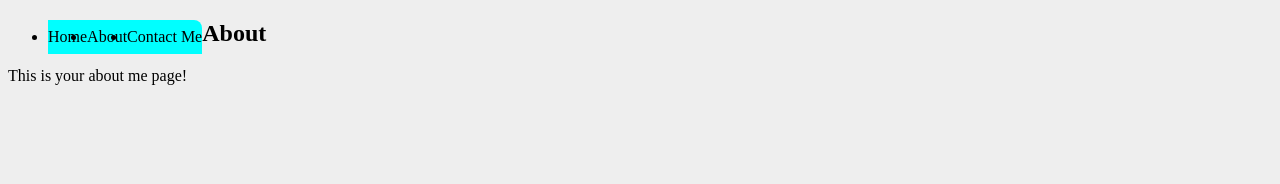
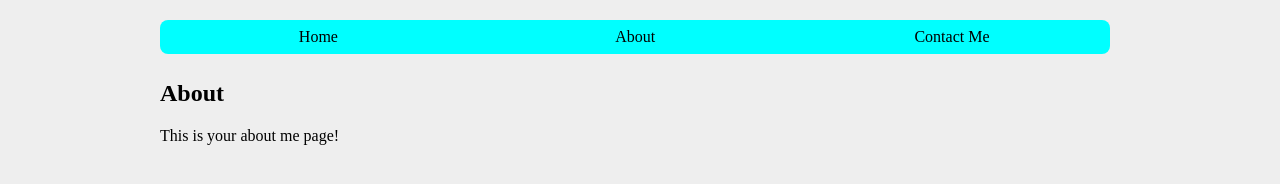
Before and after one commit to zenzerophotos/css_fixins, a website: page html/about.html in a window 1280 px wide. Drawn offline with Linux system fonts and the light colour scheme.

Commit message:
abot is done

```diff
--- a/html/about.html
+++ b/html/about.html
@@ -6,26 +6,26 @@
     body {
       width: 100%;
       max-width: 960px;
-      marin: 0 auto;
+      margin: 0 auto;
       background-color: #EEE;
     }
 
-    #navbar
+    #navbar{
       width: 100%;
-      margin; 20px 0;
+      margin: 20px 0;
       margin-bottom: 30px;
       padding-bottom: 30px;
     }
 
-    navnavbar ul {
+    nav#navbar ul {
       width: 100%;
       list-style: none;
       margin: 0;
-      padding: 0
+      padding: 0;
     }
 
     nav#navbar ul li {
-          with: 33%;
+      width: 33%;
       float: left;
 
     }
@@ -41,15 +41,17 @@
     }
 
     nav#navbar ul li a:hover {
-      background-olor: #F0F;
+      background-color: red;
       font-size: 1.3em;
     }
 
-                          nav#navbar ul li:first-child a { border-bottom-left-radius: 8px, border-top-left-radius: 8px;
+    nav#navbar ul li:first-child a {
+       border-bottom-left-radius: 8px;
+       border-top-left-radius: 8px;
       }
 
     nav#navbar ul li:last-child a {
-      borde-bottom-right-radius: 8px;
+      border-bottom-right-radius: 8px;
       border-top-right-radius: 8px;
     }
 
```
Also changed, not shown: html/index.html (+1 -1 lines), package.json (+12 -3 lines). Lines whose indentation alone changed are shown as unchanged.
